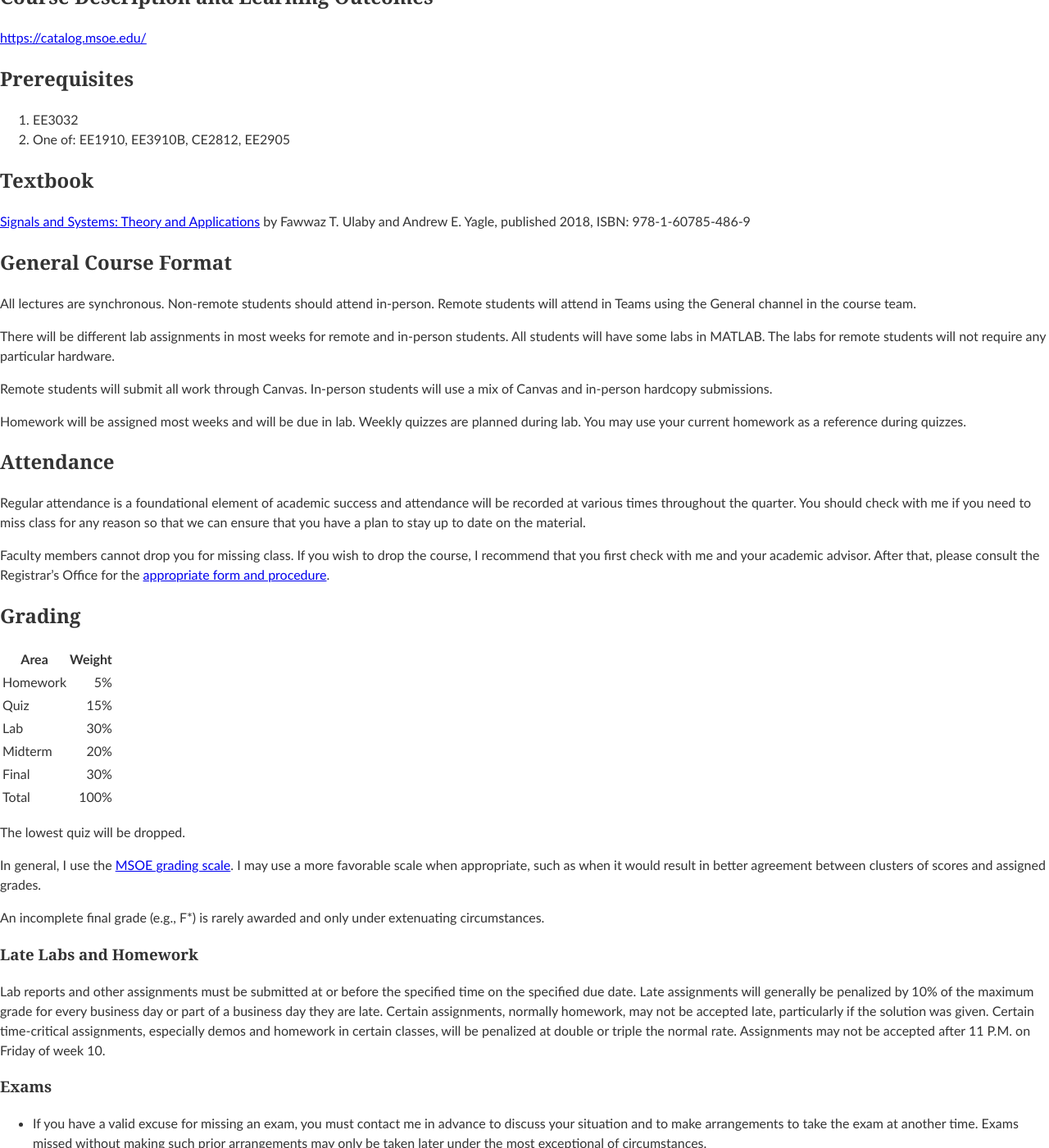
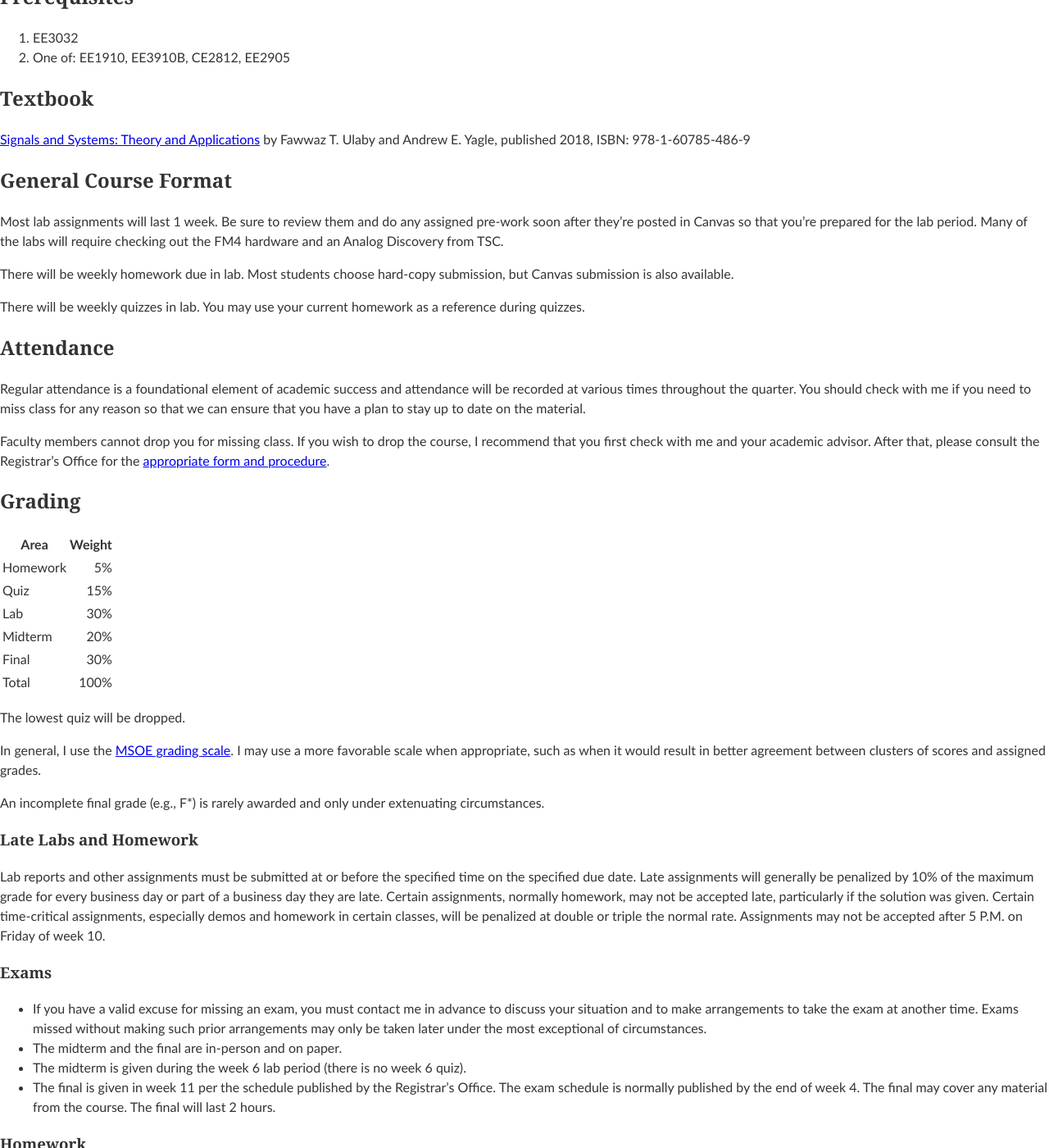
Before and after one commit to edurant/edurant.github.io, a Jekyll site: the page built from courses/ee3221/syllabus.md, in a window 1280 px wide and 1400 px high, scrolled down 456 px. Shown: the whole window at 82% size. Built offline with Jekyll 4.4.1, drawn with Linux system fonts in a browser that asks for light colours; some of the changed text lies outside the part shown.

Commit message:
new portrait on homepage, prep for winter courses / EE3221

```diff
--- a/courses/ee3221/syllabus.md
+++ b/courses/ee3221/syllabus.md
@@ -9,10 +9,7 @@
 [https://durant.io/](https://durant.io/)
 
 ## Course Outline, Topics, Gradebook, and Homework
-in Canvas at [https://msoe.instructure.com/courses/7142](https://msoe.instructure.com/courses/7142)
-
-## Teams
-Enrolled students are members of the "EE3221-31 3Q21" team.
+in Canvas at [https://msoe.instructure.com/courses/9248](https://msoe.instructure.com/courses/9248)
 
 ## Course Description and Learning Outcomes
 [https://catalog.msoe.edu/](https://catalog.msoe.edu/)
@@ -27,13 +24,11 @@
 
 ## General Course Format
 
-All lectures are synchronous. Non-remote students should attend in-person. Remote students will attend in Teams using the General channel in the course team.
+Most lab assignments will last 1 week. Be sure to review them and do any assigned pre-work soon after they're posted in Canvas so that you're prepared for the lab period. Many of the labs will require checking out the FM4 hardware and an Analog Discovery from TSC.
 
-There will be different lab assignments in most weeks for remote and in-person students. All students will have some labs in MATLAB. The labs for remote students will not require any particular hardware.
+There will be weekly homework due in lab. Most students choose hard-copy submission, but Canvas submission is also available.
 
-Remote students will submit all work through Canvas. In-person students will use a mix of Canvas and in-person hardcopy submissions.
-
-Homework will be assigned most weeks and will be due in lab. Weekly quizzes are planned during lab. You may use your current homework as a reference during quizzes.
+There will be weekly quizzes in lab. You may use your current homework as a reference during quizzes.
 
 ## Attendance
 
@@ -67,11 +62,11 @@
 
 ### Late Labs and Homework
 
-Lab reports and other assignments must be submitted at or before the specified time on the specified due date. Late assignments will generally be penalized by 10% of the maximum grade for every business day or part of a business day they are late. Certain assignments, normally homework, may not be accepted late, particularly if the solution was given. Certain time-critical assignments, especially demos and homework in certain classes, will be penalized at double or triple the normal rate. Assignments may not be accepted after 11&nbsp;P.M. on Friday of week 10.
+Lab reports and other assignments must be submitted at or before the specified time on the specified due date. Late assignments will generally be penalized by 10% of the maximum grade for every business day or part of a business day they are late. Certain assignments, normally homework, may not be accepted late, particularly if the solution was given. Certain time-critical assignments, especially demos and homework in certain classes, will be penalized at double or triple the normal rate. Assignments may not be accepted after 5&nbsp;P.M. on Friday of week 10.
 
 ### Exams
 * If you have a valid excuse for missing an exam, you must contact me in advance to discuss your situation and to make arrangements to take the exam at another time. Exams missed without making such prior arrangements may only be taken later under the most exceptional of circumstances.
-* The midterm and the final are in-person and on paper except for students approved by MSOE for online-only delivery; these students will take exams in Canvas at the designated times.
+* The midterm and the final are in-person and on paper.
 * The midterm is given during the week 6 lab period (there is no week 6 quiz).
 * The final is given in week 11 per the schedule published by the Registrar's Office. The exam schedule is normally published by the end of week 4. The final may cover any material from the course. The final will last 2 hours.
 
@@ -80,11 +75,11 @@
 * Homework must be done on 8.5 inch by 11 inch “paper” (scanned hardcopy or in a software program such as OneNote) with ≈1 inch margins on all sides - violating this format may result in rejection of the submission. All students may submit in Canvas. In-person students may instead submit hardcopy homework during lab.
 * Mark each problem number distinctly and clearly.
 
-## Sources of Academic Help: Instructor (class sessions, office hours, Canvas, Teams, phone)
+## Sources of Academic Help: Class sessions, Office, Canvas, Teams, Email
 
-* Use Teams, email, or Canvas for course-related content communications. Course-related content student messages with instructor responses can be broadcast to everyone in the class – you must specifically indicate in your message if you do not wish it to be broadcast..
-* Fellow classmates, especially using Discussion in Canvas
-* Other EE3221 instructors – ask your instructor first
+* Check Canvas for supplementary materials.
+* Use email or Teams chat for course-related content communications. Course-related content student messages with instructor responses can be broadcast to everyone in the class – you must specifically indicate in your message if you do not wish it to be broadcast.
+* See the professor's schedule on his website for office hour policies.
 
 ## Academic Honesty
 
--- a/courses/index.html
+++ b/courses/index.html
@@ -21,7 +21,7 @@
 	</td>
 	<td>
 	  <ul>
-	    <li>EE-3221 Digital Signal Processing</li>
+	    <li><a href="ee3221/">EE-3221 Digital Signal Processing</a></li>
 	    <li><a href="https://gitlab.com/msoe.edu/eecs/seniordesign/ce/wikis/">CE-4010 Senior Design II</a></li>
 	  </ul>
 	</td>
@@ -48,7 +48,7 @@
 	</td>
 	<td>
 	  <ul>
-	    <li><a href="ee3221/">EE-3221 Digital Signal Processing</a></li>
+	    <li>EE-3221 Digital Signal Processing</li>
 	    <li>CE-4020 Senior Design III</li>
 	  </ul>
 	</td>
--- a/index.html
+++ b/index.html
@@ -24,7 +24,7 @@
 </div>
 
 <p><img src="graphics/ead.jpg" align="left" hspace="10" vspace="4"
-alt="[Portrait - September 2014]" width="160" height="222">I am
+alt="[Portrait - November 2021]" width="200" height="288">I am
 a professor and the director of
 the <a href="https://www.msoe.edu/community/academics/engineering/page/1234/computer-engineering-overview">computer engineering</a> program
 at <a href="https://www.msoe.edu/" title="MSOE homepage">Milwaukee School of Engineering (MSOE)</a>.
```
Also changed, not shown: other parts of courses/ee3221/syllabus.md (+2 -2 lines), other parts of index.html (+1 -1 lines), graphics/ead.jpg.
